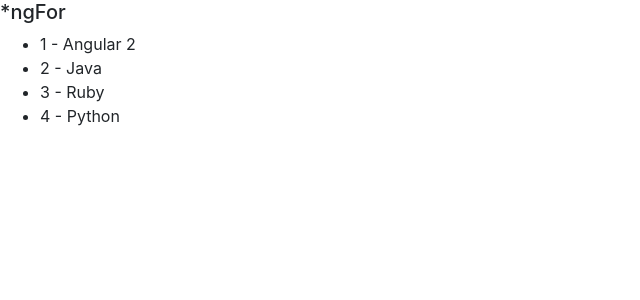
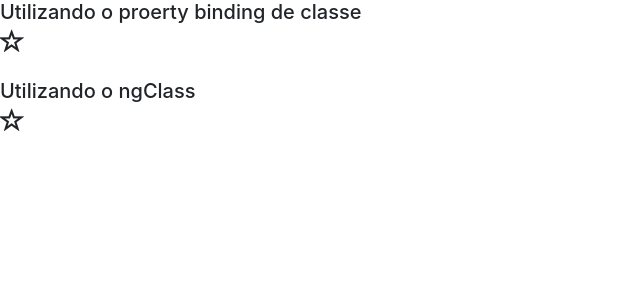
Before and after one commit to edsonnakata/angular, an Angular app: page / in a window 1280 px wide. Shown: the top 300 px of the page, without its empty margins (0-640 px from the left). Built offline with nearby package versions, Linux system fonts and the light colour scheme.

Commit message:
Diretiva ngClass

```diff
--- a/src/app/diretivas/diretivas.component.html
+++ b/src/app/diretivas/diretivas.component.html
@@ -1,7 +1,21 @@
-<h5>*ngFor</h5>
+<h2>Utilizando o proerty binding de classe</h2>
+<h1>
+  <i class="glyphicon"
+    [class.glyphicon-star-empty]="!meuFavorito"
+    [class.glyphicon-star]="meuFavorito"
+    (click)="onClick()"
+  ></i>
+</h1>
 
-<ul>
-  <li *ngFor="let curso of cursos, let i = index">
-    {{ i + 1 }} - {{ curso }}
-  </li>
-</ul>
+<br>
+
+<h2>Utilizando o ngClass</h2>
+<h1>
+  <i class="glyphicon"
+    [ngClass]="{
+      'glyphicon-star-empty': !meuFavorito,
+      'glyphicon-star': meuFavorito
+    }"
+    (click)="onClick()"
+  ></i>
+</h1>
--- a/src/app/diretivas/diretivas.component.ts
+++ b/src/app/diretivas/diretivas.component.ts
@@ -7,7 +7,11 @@ import { Component, OnInit } from '@angular/core';
 })
 export class DiretivasComponent implements OnInit {
 
-  cursos: string[] = ["Angular 2","Java","Ruby","Python"]
+  meuFavorito: boolean = false
+
+  onClick(){
+    this.meuFavorito = !this.meuFavorito
+  }
 
   constructor() { }
 
--- a/src/index.html
+++ b/src/index.html
@@ -5,6 +5,7 @@
   <title>DataBinding</title>
   <base href="/">
   <meta name="viewport" content="width=device-width, initial-scale=1">
+  <link rel="stylesheet" href="https://maxcdn.bootstrapcdn.com/bootstrap/3.3.7/css/bootstrap.min.css" integrity="sha384-BVYiiSIFeK1dGmJRAkycuHAHRg32OmUcww7on3RYdg4Va+PmSTsz/K68vbdEjh4u" crossorigin="anonymous">
   <link rel="icon" type="image/x-icon" href="favicon.ico">
 </head>
 <body>
```
